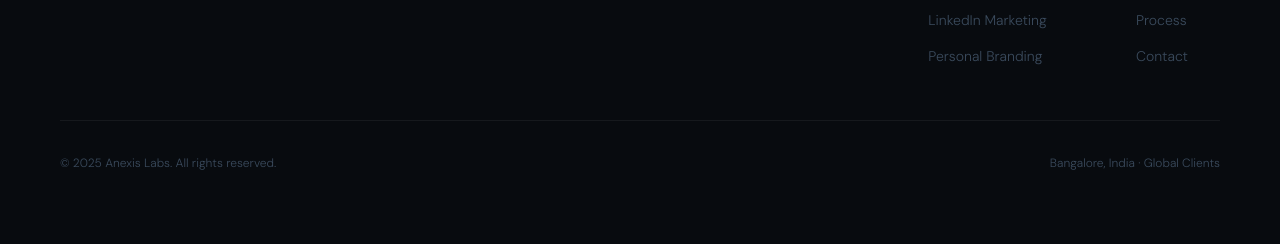
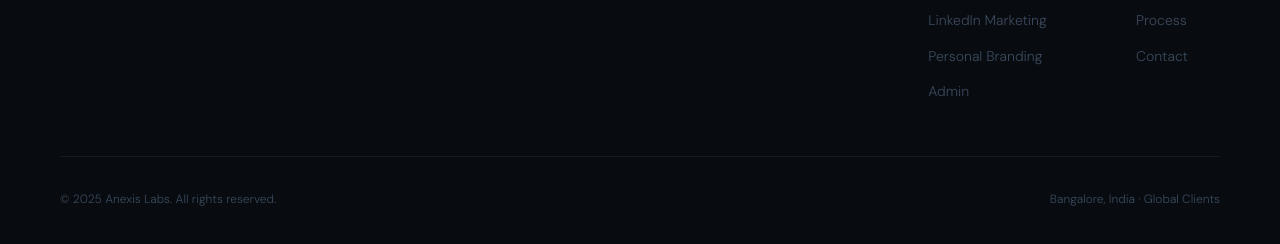
Before and after one commit to anandsullad77/anexis-labs, a plain HTML site: page index.html in a window 1280 px wide. Shown: the part 7562-7806 px from the top of the page. Drawn offline with Linux system fonts and the light colour scheme.

Commit message:
adding admin link in the footer

```diff
--- a/index.html
+++ b/index.html
@@ -2250,6 +2250,7 @@
         <a href="#">B2B Digital Marketing</a>
         <a href="#">LinkedIn Marketing</a>
         <a href="#">Personal Branding</a>
+        <a href="/admin.html">Admin</a>
       </div>
       <div class="footer-col">
         <h4>Company</h4>
```
